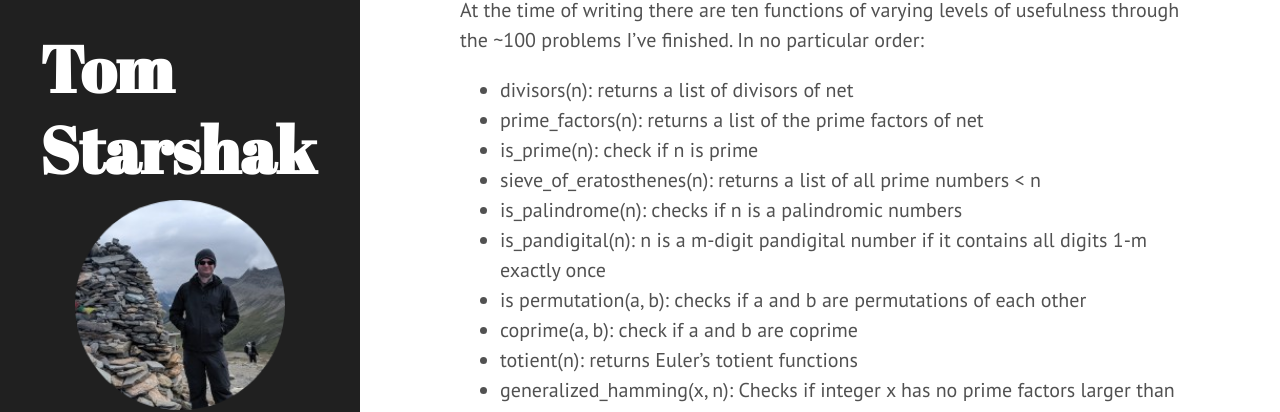
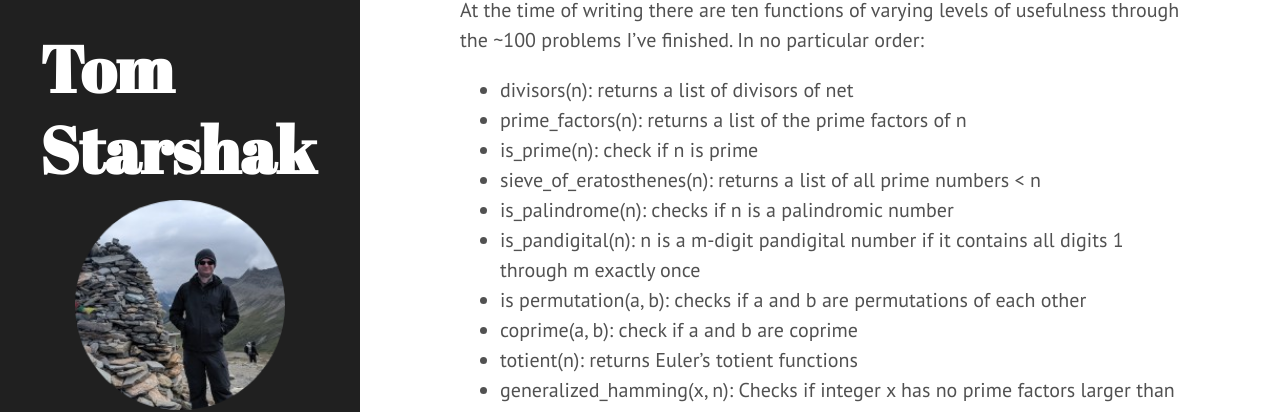
Before and after one commit to TomStarshak/TomStarshak.github.io, a Jekyll site: the page built from _posts/2020-4-12-Project-Euler.md, in a window 1280 px wide and 900 px high, scrolled down 831 px. Shown: the part 153-565 px from the top of the window. Built offline with Jekyll 4.4.1, drawn with Linux system fonts in a browser that asks for light colours.

Commit message:
Update 2020-4-12-Project-Euler.md

```diff
--- a/_posts/2020-4-12-Project-Euler.md
+++ b/_posts/2020-4-12-Project-Euler.md
@@ -23,11 +23,11 @@ pip install euler_helper
 At the time of writing there are ten functions of varying levels of usefulness through the ~100 problems I've finished. In no particular order:
 
 * divisors(n): returns a list of divisors of net
-* prime_factors(n): returns a list of the prime factors of net
+* prime_factors(n): returns a list of the prime factors of n
 * is_prime(n): check if n is prime
 * sieve_of_eratosthenes(n): returns a list of all prime numbers < n
-* is_palindrome(n): checks if n is a palindromic numbers
-* is_pandigital(n): n is a m-digit pandigital number if it contains all digits 1-m exactly once
+* is_palindrome(n): checks if n is a palindromic number
+* is_pandigital(n): n is a m-digit pandigital number if it contains all digits 1 through m exactly once
 * is permutation(a, b): checks if a and b are permutations of each other
 * coprime(a, b): check if a and b are coprime
 * totient(n): returns Euler's totient functions
```
